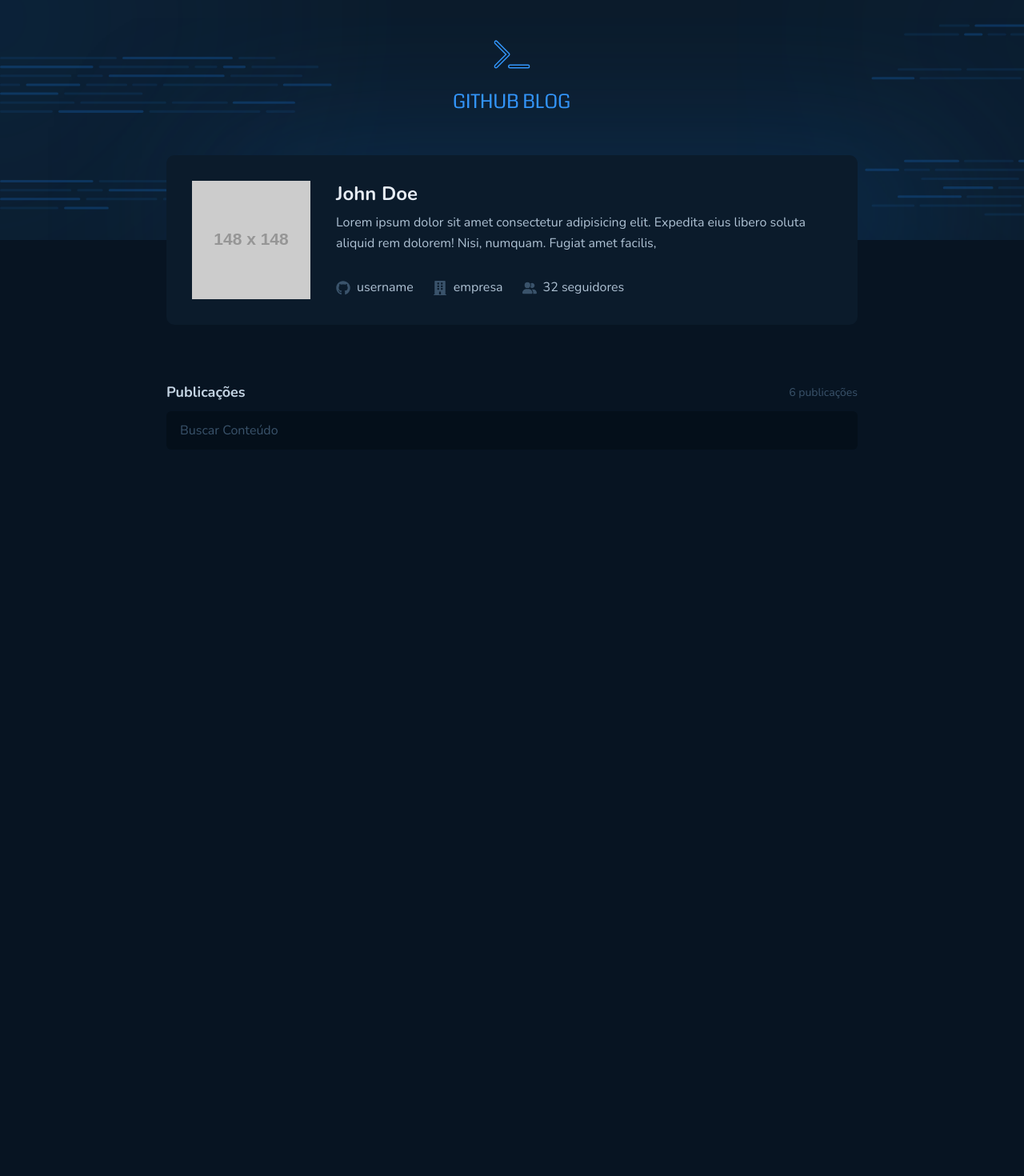
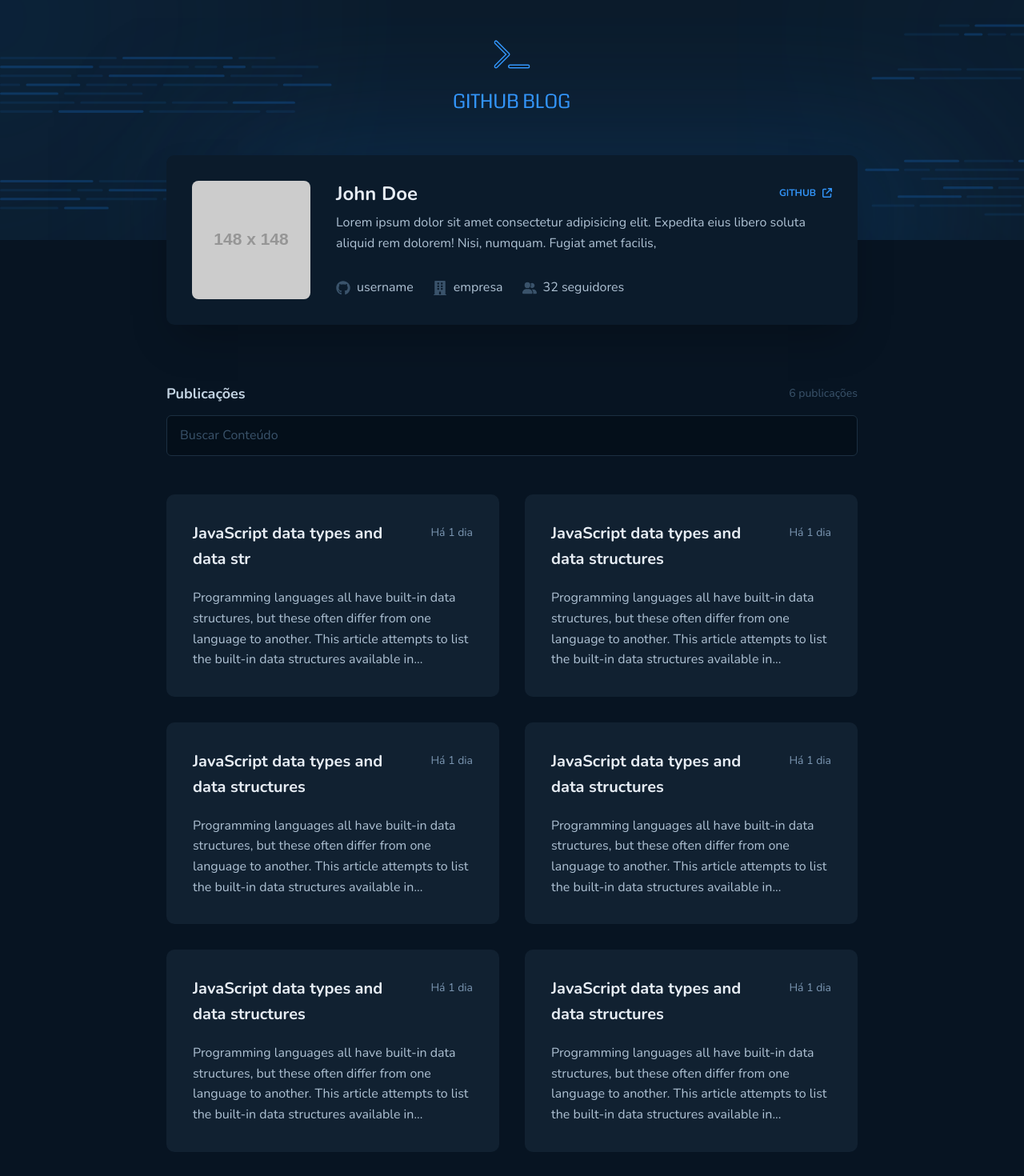
Before and after one commit to lucaswanderosck/github-blog, a React (Vite) app: page / in a window 1280 px wide. Shown: the top 1470 px of the page at 80% size. Before the commit the page ends 800 px from the top, so only its background shows below. Built offline with nearby package versions, Linux system fonts and the light colour scheme.

Commit message:
Adiciona estilos e componentes na página inicial e no perfil

```diff
--- /dev/null
+++ b/src/components/PostsList/index.tsx
@@ -0,0 +1,69 @@
+import React from 'react'
+import { Container, Description, Head, PostItem } from './styles'
+
+export const PostsList: React.FC = () => {
+  const formatDescription = (description: string) => {
+    const words = description.split(' ')
+    const formattedDescription = words.slice(0, 53).join(' ')
+    return `${formattedDescription}...`
+  }
+
+  const description = `Programming languages all have built-in data structures, but these
+              often differ from one language to another. This article attempts
+              to list the built-in data structures available in JavaScript and
+              what properties they have. These can be used to build other data
+              structures. Wherever possible, comparisons with other languages
+              are drawn. Dynamic typing JavaScript is a loosely typed and
+              dynamic language. Variables in JavaScript are not directly
+              associated with any particular value type, and any variable can be
+              assigned (and re-assigned) values of all types: let foo = 42; //
+              foo is now a number foo = bar; // foo is now a string foo = true;
+              // foo is now a boolean`
+
+  return (
+    <Container>
+      <PostItem to={'/post'}>
+        <Head>
+          <h4>JavaScript data types and data str</h4>
+          <span>Há 1 dia</span>
+        </Head>
+        <Description>{formatDescription(description)}</Description>
+      </PostItem>
+      <PostItem to={'/post'}>
+        <Head>
+          <h4>JavaScript data types and data structures</h4>
+          <span>Há 1 dia</span>
+        </Head>
+        <Description>{formatDescription(description)}</Description>
+      </PostItem>
+      <PostItem to={'/post'}>
+        <Head>
+          <h4>JavaScript data types and data structures</h4>
+          <span>Há 1 dia</span>
+        </Head>
+        <Description>{formatDescription(description)}</Description>
+      </PostItem>
+      <PostItem to={'/post'}>
+        <Head>
+          <h4>JavaScript data types and data structures</h4>
+          <span>Há 1 dia</span>
+        </Head>
+        <Description>{formatDescription(description)}</Description>
+      </PostItem>
+      <PostItem to={'/post'}>
+        <Head>
+          <h4>JavaScript data types and data structures</h4>
+          <span>Há 1 dia</span>
+        </Head>
+        <Description>{formatDescription(description)}</Description>
+      </PostItem>
+      <PostItem to={'/post'}>
+        <Head>
+          <h4>JavaScript data types and data structures</h4>
+          <span>Há 1 dia</span>
+        </Head>
+        <Description>{formatDescription(description)}</Description>
+      </PostItem>
+    </Container>
+  )
+}
--- /dev/null
+++ b/src/components/PostsList/styles.ts
@@ -0,0 +1,57 @@
+import { Link } from 'react-router-dom'
+import styled from 'styled-components'
+
+export const Container = styled.ul`
+  margin-top: 3rem;
+  width: 100%;
+  display: grid;
+  grid-template-columns: 1fr 1fr;
+  grid-gap: 2rem;
+
+  @media (max-width: 768px) {
+    grid-template-columns: 1fr;
+  }
+`
+
+export const PostItem = styled(Link)`
+  background: ${({ theme }) => theme.colors['base-post']};
+  border: 1px solid transparent;
+  border-radius: 10px;
+  padding: 2rem;
+  cursor: pointer;
+  transition: border-color 0.2s;
+
+  &:hover {
+    border-color: ${({ theme }) => theme.colors['base-label']};
+  }
+`
+
+export const Head = styled.div`
+  display: flex;
+  align-items: center;
+  margin-bottom: 1.25rem;
+  position: relative;
+
+  h4 {
+    font-size: ${({ theme }) => theme.sizes.xlg};
+    line-height: 1.6;
+    color: ${({ theme }) => theme.colors['base-title']};
+    width: 250px;
+  }
+
+  span {
+    font-size: ${({ theme }) => theme.sizes.sm};
+    line-height: 1.6;
+    color: ${({ theme }) => theme.colors['base-span']};
+
+    position: absolute;
+    top: 4px;
+    right: 0;
+  }
+`
+
+export const Description = styled.p`
+  color: ${({ theme }) => theme.colors['base-text']};
+  font-size: ${({ theme }) => theme.sizes.md};
+  line-height: 1.6;
+`
--- a/src/components/Profile/index.tsx
+++ b/src/components/Profile/index.tsx
@@ -1,14 +1,20 @@
 import React from 'react'
 import { FaBuilding, FaGithub } from 'react-icons/fa'
-import { FaUserGroup } from 'react-icons/fa6'
-import { Bio, Container, Infos, Name } from './styles'
+import { FaArrowUpRightFromSquare, FaUserGroup } from 'react-icons/fa6'
+import { Avatar, Bio, Container, Head, Infos } from './styles'
 
 export const Profile: React.FC = () => {
   return (
     <Container>
-      <img src="//via.placeholder.com/148x148" alt="" />
+      <Avatar src="//via.placeholder.com/148x148" alt="" />
       <div>
-        <Name>John Doe</Name>
+        <Head>
+          <h3>John Doe</h3>
+          <a href="">
+            <span>Github</span>
+            <FaArrowUpRightFromSquare />
+          </a>
+        </Head>
         <Bio>
           Lorem ipsum dolor sit amet consectetur adipisicing elit. Expedita eius
           libero soluta aliquid rem dolorem! Nisi, numquam. Fugiat amet facilis,
--- a/src/components/Profile/styles.ts
+++ b/src/components/Profile/styles.ts
@@ -5,9 +5,14 @@ export const Container = styled.div`
   background: ${({ theme }) => theme.colors['base-profile']};
   color: ${({ theme }) => theme.colors['base-text']};
   font-size: ${({ theme }) => theme.sizes.md};
-  font-size: 16px;
+  line-height: 1.6;
   border-radius: 10px;
   padding: 2rem;
+  /* box-shadow:
+    rgba(0, 0, 0, 0.15) 0px 15px 25px,
+    rgba(0, 0, 0, 0.05) 0px 5px 10px; */
+
+  box-shadow: rgba(0, 0, 0, 0.25) 0px 25px 50px -12px;
 
   display: flex;
   gap: 2rem;
@@ -16,10 +21,48 @@ export const Container = styled.div`
   margin-bottom: 4.5rem;
 `
 
-export const Name = styled.h3`
-  color: ${({ theme }) => theme.colors['base-title']};
-  font-size: ${({ theme }) => theme.sizes.xxlg};
+export const Avatar = styled.img`
+  width: 148px;
+  height: 148px;
+  border-radius: 8px;
+  object-fit: cover;
+`
+
+export const Head = styled.div`
+  display: flex;
+  align-items: center;
+  justify-content: space-between;
   margin-bottom: 0.5rem;
+
+  h3 {
+    color: ${({ theme }) => theme.colors['base-title']};
+    font-size: ${({ theme }) => theme.sizes.xxlg};
+    line-height: normal;
+  }
+
+  a {
+    color: ${({ theme }) => theme.colors.blue};
+    font-size: ${({ theme }) => theme.sizes.xsm};
+    font-weight: bold;
+    line-height: 1.6;
+    display: flex;
+    align-items: center;
+    gap: 0.5rem;
+    border-bottom: 1px solid transparent;
+    transition: border-color 0.2s;
+
+    &:hover {
+      border-color: ${({ theme }) => theme.colors.blue};
+    }
+
+    svg {
+      margin-bottom: 2px;
+    }
+
+    span {
+      text-transform: uppercase;
+    }
+  }
 `
 
 export const Bio = styled.p`
--- a/src/components/SearchInput/styles.ts
+++ b/src/components/SearchInput/styles.ts
@@ -9,11 +9,13 @@ export const Container = styled.div`
 
     strong {
       font-size: ${({ theme }) => theme.sizes.lg};
+      line-height: 1.6;
       color: ${({ theme }) => theme.colors['base-subtitle']};
     }
 
     span {
       font-size: ${({ theme }) => theme.sizes.sm};
+      line-height: 1.6;
       color: ${({ theme }) => theme.colors['base-label']};
     }
   }
@@ -23,11 +25,12 @@ export const Container = styled.div`
     width: 100%;
     padding: 0.75rem 1rem;
     border-radius: 6px;
-    border: 1px solid transparent;
+    border: 1px solid ${({ theme }) => theme.colors['base-border']};
     outline: none;
     background: ${({ theme }) => theme.colors['base-input']};
     color: ${({ theme }) => theme.colors['base-text']};
     font-size: ${({ theme }) => theme.sizes.md};
+    line-height: 1.6;
     transition: border-color 0.2s;
 
     &:focus {
--- a/src/layouts/DefaultLayout/styles.ts
+++ b/src/layouts/DefaultLayout/styles.ts
@@ -4,4 +4,9 @@ export const MainContainer = styled.main`
   max-width: 864px;
   width: 100%;
   margin: 0 auto;
+  padding-bottom: 6rem;
+
+  @media (max-width: 768px) {
+    width: 85%;
+  }
 `
--- a/src/pages/Home/index.tsx
+++ b/src/pages/Home/index.tsx
@@ -1,4 +1,5 @@
 import React from 'react'
+import { PostsList } from '../../components/PostsList'
 import { Profile } from '../../components/Profile'
 import { SearchInput } from '../../components/SearchInput'
 
@@ -7,6 +8,7 @@ export const Home: React.FC = () => {
     <>
       <Profile />
       <SearchInput type="text" placeholder="Buscar Conteúdo" />
+      <PostsList />
     </>
   )
 }
--- a/src/styles/global.ts
+++ b/src/styles/global.ts
@@ -12,6 +12,7 @@ export const GlobalStyle = createGlobalStyle`
   body {
     background: ${({ theme }) => theme.colors['base-background']};
     -webit-font-smoothing: antialiased;
+    overflow-x: hidden;
   }
 
   body, input, button, textarea {
```
